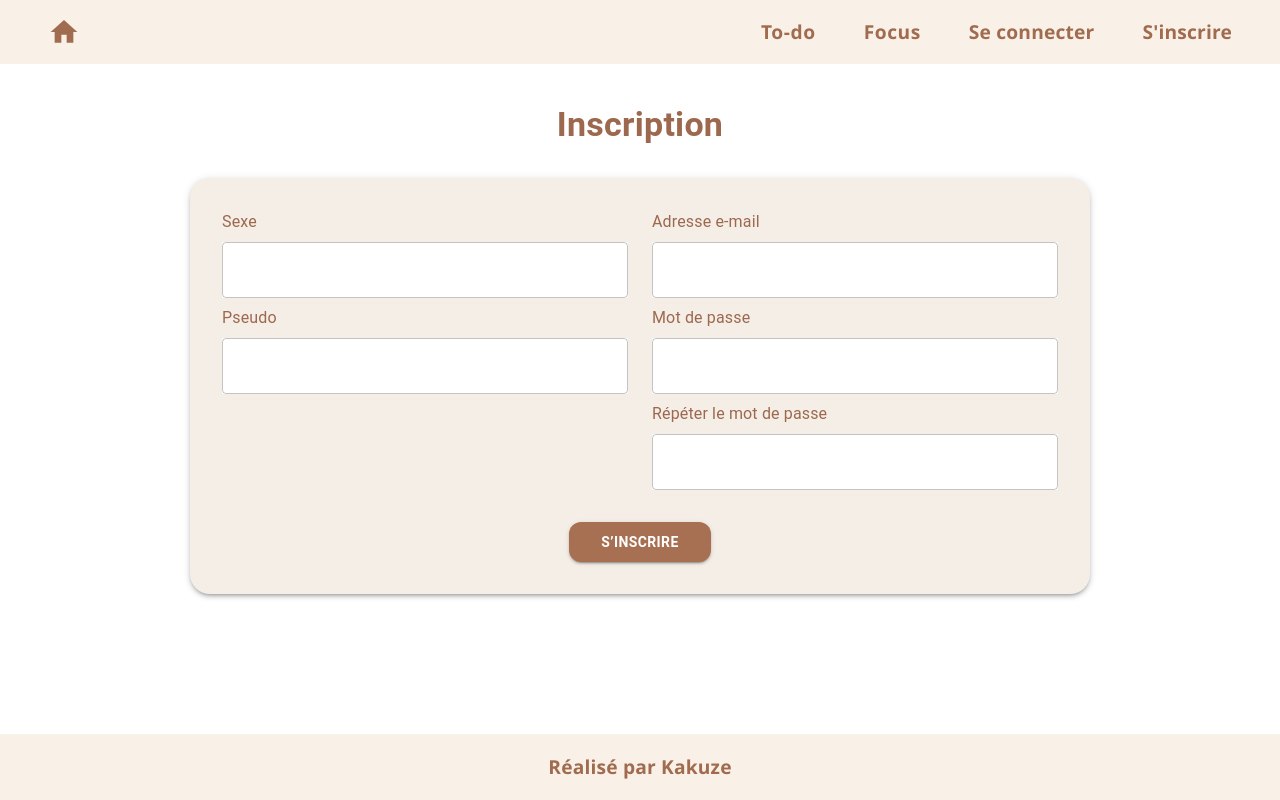
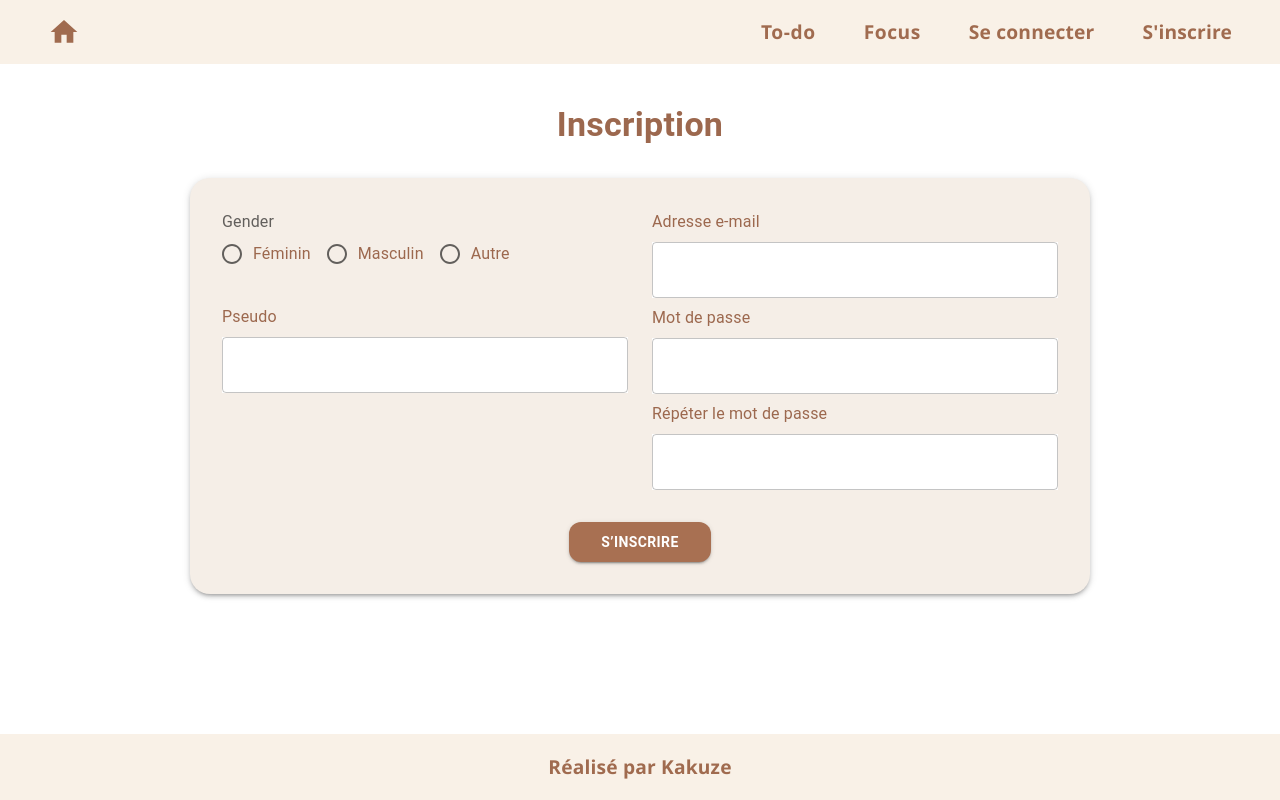
Before and after one commit to ayoub-benhammou-vinci/gestyle, a React (Vite) app in the folder frontend/: page /register in a window 1280 px wide. Built offline with nearby package versions, Linux system fonts and the light colour scheme.

Commit message:
feat: update register page

```diff
--- a/frontend/src/components/pages/Registerpage.tsx
+++ b/frontend/src/components/pages/Registerpage.tsx
@@ -1,4 +1,5 @@
 import { Box, Button, Grid, Paper, TextField, Typography } from '@mui/material';
+import RowRadioButtonsGroup from '../../utils/RadioButton';
 
 const RegisterPage = () => {
   return (
@@ -25,12 +26,13 @@ const RegisterPage = () => {
           {/* Colonne gauche */}
           <Grid item xs={12} md={6}>
             <Box textAlign="left">
-              <Typography sx={{ color: '#9c684e', mb: 1 }}>Sexe</Typography>
-              <TextField
-                fullWidth
-                variant="outlined"
-                sx={{ mb: 1, backgroundColor: '#fff' }}
-              />
+              <Box sx={{ color: '#9c684e', mb: 3.8 }}>
+                <RowRadioButtonsGroup
+                  option1="Féminin"
+                  option2="Masculin"
+                  option3="Autre"
+                />
+              </Box>
 
               <Typography sx={{ color: '#9c684e', mb: 1 }}>Pseudo</Typography>
               <TextField
--- /dev/null
+++ b/frontend/src/utils/RadioButton.tsx
@@ -0,0 +1,32 @@
+import Radio from '@mui/material/Radio';
+import RadioGroup from '@mui/material/RadioGroup';
+import FormControlLabel from '@mui/material/FormControlLabel';
+import FormControl from '@mui/material/FormControl';
+import FormLabel from '@mui/material/FormLabel';
+
+interface RowRadioButtonsGroupProps {
+  option1: string;
+  option2: string;
+  option3: string;
+}
+
+export default function RowRadioButtonsGroup({
+  option1,
+  option2,
+  option3,
+}: RowRadioButtonsGroupProps) {
+  return (
+    <FormControl>
+      <FormLabel id="demo-row-radio-buttons-group-label">Gender</FormLabel>
+      <RadioGroup
+        row
+        aria-labelledby="demo-row-radio-buttons-group-label"
+        name="row-radio-buttons-group"
+      >
+        <FormControlLabel value={option1} control={<Radio />} label={option1} />
+        <FormControlLabel value={option2} control={<Radio />} label={option2} />
+        <FormControlLabel value={option3} control={<Radio />} label={option3} />
+      </RadioGroup>
+    </FormControl>
+  );
+}
```
Also changed, not shown: frontend/src/contexts/UserContext.tsx (added).
